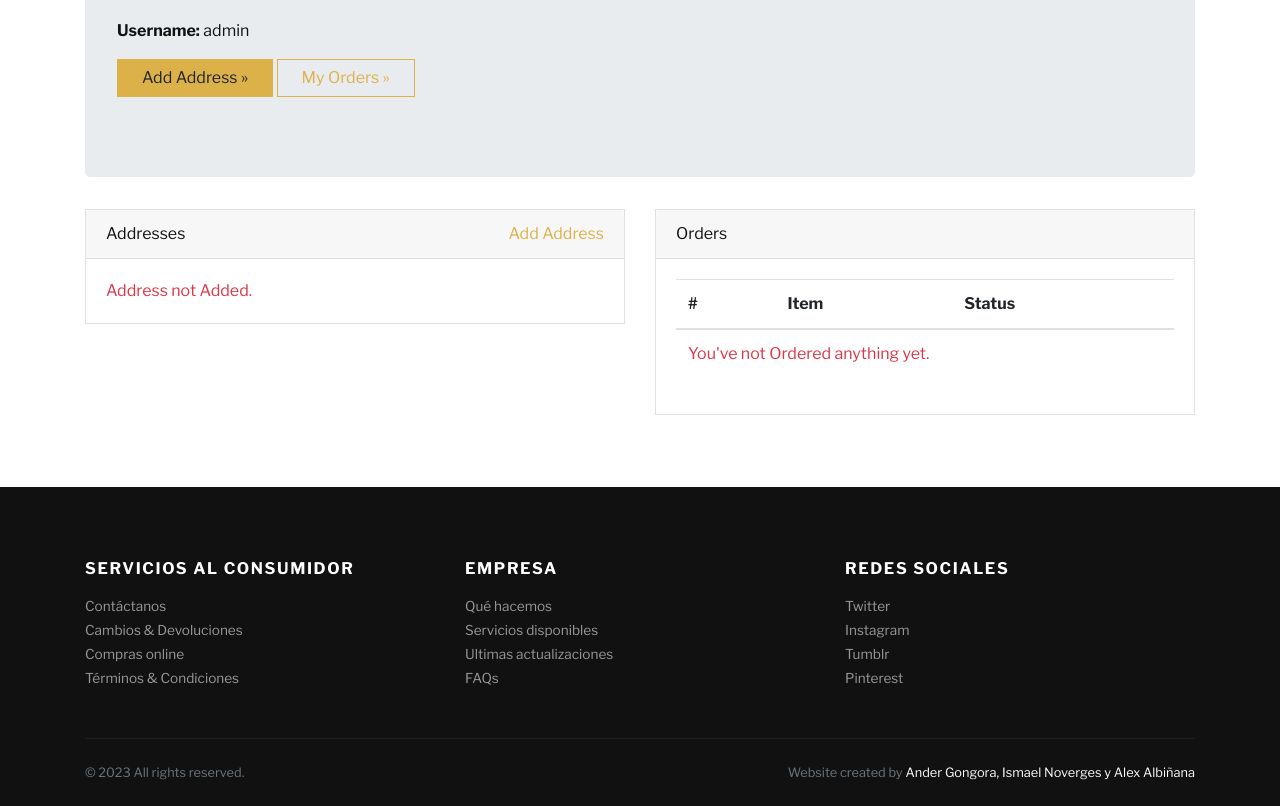
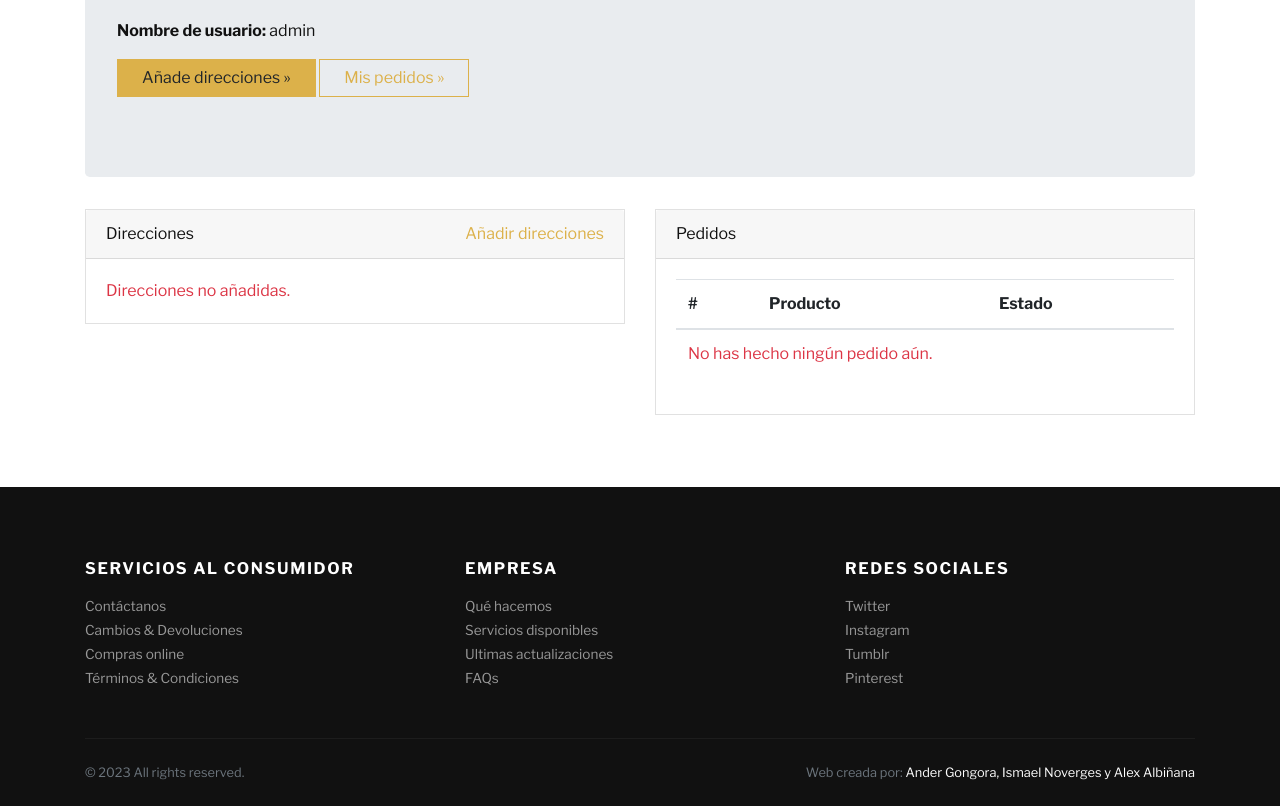
Before and after one commit to andergongora/FunHub, a Django app: page /accounts/profile/ in a window 1280 px wide. Shown: the part 212-1018 px from the top of the page. Run offline with Django 3.2, Linux system fonts and the light colour scheme; a user stored in the database is signed in; data comes from the database, SQL or seed files in the repository; both versions use the stored data as it was after the commit; data that the repository does not hold is empty; some libraries are stand-ins or nearby versions; some web fonts are replaced.

Commit message:
Más cambios en los html  y forms
El sql es un usuario q he creado por probar no hace falta q lo pilleis

```diff
--- a/templates/account/add_address.html
+++ b/templates/account/add_address.html
@@ -6,13 +6,13 @@
       <div class="container py-5">
         <div class="col-md-8 offset-2">
 
-        <h1 class="mb-5">Add New Address</h1>
+        <h1 class="mb-5">Añadir nuevas direcciones</h1>
 
 
         <div class="card mb-4" id="forms">
           <div class="card-header">
             <small>
-            With a this account, you can save time during checkout, access your shopping bag from any device and view your order history.
+            Añadiendo direcciones de envío y facturación, puedes ahorrar tiempo en el proceso de compra, acceder a tu carrito de la compra desde cualquier dispositivo y ver tu historial de pedidos.
             </small>
           </div>
           <div class="card-body">
@@ -30,7 +30,7 @@
                         <small class="text-danger">{{fm.errors|striptags}}</small>
                     </div>
                 {% endfor %}
-                <button class="btn btn-primary" type="submit">Submit</button>
+                <button class="btn btn-primary" type="submit">Añadir</button>
               </fieldset>
 
               {% if form.non_field_errors %}
--- a/templates/account/password_change.html
+++ b/templates/account/password_change.html
@@ -6,7 +6,7 @@
       <div class="container py-5">
         <div class="col-md-8 offset-2">
 
-        <h1 class="mb-5">Change Your Password</h1>
+        <h1 class="mb-5">Cambia de contraseña</h1>
 
 
         <div class="card mb-4" id="forms">
@@ -26,7 +26,7 @@
                         <small class="text-danger">{{fm.errors|striptags}}</small>
                     </div>
                 {% endfor %}
-                <button class="btn btn-primary" type="submit">Save</button>
+                <button class="btn btn-primary" type="submit">Guardar</button>
               </fieldset>
 
               {% if form.non_field_errors %}
--- a/templates/account/password_change_done.html
+++ b/templates/account/password_change_done.html
@@ -13,10 +13,10 @@
 
           <div class="card-body">
 
-            <h1>Your Password Changed Successfully.</h1>
+            <h1>Tu contraseña ha sido cambiado correctamente.</h1>
 
             <div class="text-center">
-                Let's <a href="{% url 'store:profile' %}"> go to Profile.</a>
+                Vamos <a href="{% url 'store:profile' %}"> a tu perfil.</a>
             </div>
 
           </div>
--- a/templates/account/password_reset.html
+++ b/templates/account/password_reset.html
@@ -6,8 +6,8 @@
       <div class="container py-5">
         <div class="col-md-8 offset-2">
 
-        <h1 class="mb-5">Password Reset</h1>
-        <p class="text-secondary">Add your Email Address to get password reset link.</p>
+        <h1 class="mb-5">Cambio de contraseña</h1>
+        <p class="text-secondary">Añade el email para recibir el link de cambio de contraseña.</p>
 
         <div class="card mb-4" id="forms">
 
@@ -26,7 +26,7 @@
                         <small class="text-danger">{{fm.errors|striptags}}</small>
                     </div>
                 {% endfor %}
-                <button class="btn btn-primary" type="submit">Submit</button>
+                <button class="btn btn-primary" type="submit">Enviar</button>
               </fieldset>
 
               {% if form.non_field_errors %}
--- a/templates/account/password_reset_complete.html
+++ b/templates/account/password_reset_complete.html
@@ -13,10 +13,10 @@
 
           <div class="card-body">
 
-            <h1>New Password Set Successfully.</h1>
+            <h1>Nueva contraseña establecida correctamente.</h1>
 
             <div class="text-center">
-              Let's <a href="{% url 'store:login' %}"> Login.</a>
+              Vamos a<a href="{% url 'store:login' %}"> Iniciar sesión.</a>
             </div>
 
           </div>
--- a/templates/account/password_reset_confirm.html
+++ b/templates/account/password_reset_confirm.html
@@ -6,8 +6,8 @@
       <div class="container py-5">
         <div class="col-md-8 offset-2">
 
-        <h1 class="mb-5">Set Password</h1>
-        <p class="text-secondary">Set new password here.</p>
+        <h1 class="mb-5">Establecer contraseña</h1>
+        <p class="text-secondary">Establece nueva contraseña aquí.</p>
 
         <div class="card mb-4" id="forms">
 
@@ -26,7 +26,7 @@
                         <small class="text-danger">{{fm.errors|striptags}}</small>
                     </div>
                 {% endfor %}
-                <button class="btn btn-primary" type="submit">Save</button>
+                <button class="btn btn-primary" type="submit">Guardar</button>
               </fieldset>
 
               {% if form.non_field_errors %}
--- a/templates/account/password_reset_done.html
+++ b/templates/account/password_reset_done.html
@@ -13,10 +13,10 @@
 
           <div class="card-body">
 
-            <h1>Email Sent Successfully.</h1>
+            <h1>Email enviado correctamente.</h1>
 
             <div>
-              Please Check your inbox for the password reset link.
+              Por favor revisa tu bandeja de entrada para el link de cambio de contraseña.
             </div>
 
           </div>
--- a/templates/account/profile.html
+++ b/templates/account/profile.html
@@ -9,8 +9,8 @@
         <div class="jumbotron">
           <h1>{{request.user.first_name}} {{request.user.last_name}}</h1>
           <p><strong>Email:</strong> {{request.user.email}}</p>
-          <p><strong>Username:</strong> {{request.user.username}}</p>
-          <p><a class="btn btn-primary btn-large" href="{% url 'store:add-address' %}">Add Address »</a> <a class="btn btn-outline-primary btn-large" href="#">My Orders »</a></p>
+          <p><strong>Nombre de usuario:</strong> {{request.user.username}}</p>
+          <p><a class="btn btn-primary btn-large" href="{% url 'store:add-address' %}">Añade direcciones »</a> <a class="btn btn-outline-primary btn-large" href="#">Mis pedidos »</a></p>
         </div>
 
 
@@ -18,25 +18,24 @@
 
           <div class="col-lg-6">
             <div class="card mb-4" id="headings">
-              <div class="card-header">Addresses <span class="float-right"><a href="{% url 'store:add-address' %}">Add Address</a></span></div>
+              <div class="card-header">Direcciones <span class="float-right"><a href="{% url 'store:add-address' %}">Añadir direcciones</a></span></div>
               <div class="card-body">
                 {% if addresses %}
                     {% for address in addresses %}
-                        <h4 class="mb-3">Address {{forloop.counter}}</h4>
+                        <h4 class="mb-3">Direcciones {{forloop.counter}}</h4>
 
                         <span class="float-right"><a href="{% url 'store:remove-address' address.id %}"><i class="fas fa-trash-alt small text-muted"></i></a></span>
 
                         <p>
-                            <strong>Locality: </strong>{{address.locality}} <br>
-                            <strong>City: </strong>{{address.city}} <br>
-                            <strong>State: </strong>{{address.state}} <br>
+                            <strong>Ciudad: </strong>{{address.city}} <br>
+                            <strong>País: </strong>{{address.state}} <br>
                         </p>
 
                         <hr>
                     {% endfor %}
                 {% else %}
                 <div class="text-danger">
-                  Address not Added.
+                  Direcciones no añadidas.
                 </div>
                 {% endif %}
 
@@ -46,14 +45,14 @@
 
           <div class="col-lg-6">
             <div class="card mb-4" id="tables">
-              <div class="card-header">Orders</div>
+              <div class="card-header">Pedidos</div>
               <div class="card-body">
                 <table class="table table-hover">
                   <thead>
                     <tr>
                       <th>#</th>
-                      <th>Item</th>
-                      <th>Status</th>
+                      <th>Producto</th>
+                      <th>Estado</th>
                     </tr>
                   </thead>
                   <tbody>
@@ -69,7 +68,7 @@
                       {% endfor %}
                     {% else %}
                     <tr>
-                      <td class="text-danger" colspan="3">You've not Ordered anything yet.</td>
+                      <td class="text-danger" colspan="3">No has hecho ningún pedido aún.</td>
                     </tr>
                     {% endif %}
 
--- a/templates/footer.html
+++ b/templates/footer.html
@@ -36,7 +36,7 @@
               </div>
               <div class="col-lg-6 text-lg-right">
                 <p class="small text-muted mb-0">
-                  Website created by
+                  Web creada por:
                   <a class="text-white reset-anchor" href="#" target="_blank">Ander Gongora, Ismael Noverges y Alex Albiñana</a>
                 </p>
               </div>
--- a/templates/store/cart.html
+++ b/templates/store/cart.html
@@ -121,7 +121,7 @@
                     {% if addresses %}
                       {% for address in addresses %}
                         <div class="mb-3">
-                        <input type="radio" name="address" value="{{address.id}}"> <strong>Address {{forloop.counter}}</strong> <br>
+                        <input type="radio" name="address" value="{{address.id}}"> <strong>Dirección {{forloop.counter}}</strong> <br>
                         ( {{address.locality}}, {{address.city}}, {{address.state}} )
                         </div>
                       {% endfor %}
@@ -131,7 +131,7 @@
                     <div class="text-end" id="paypal-button-container"></div>
 
                     {% comment %} For Cash on Delivery {% endcomment %}
-                    <button type="submit" class="btn btn-dark btn-lg btn-outline-dark" type="submit"> <i class="fas fa-dollar-sign mr-2"></i>Cash on Delivery</button>
+                    <button type="submit" class="btn btn-dark btn-lg btn-outline-dark" type="submit"> <i class="fas fa-dollar-sign mr-2"></i>Pago</button>
 
                   </form>
 
```
Also changed, not shown: store/forms.py (+5 -5 lines), templates/account/register.html (+4 -4 lines), templates/registration/password_reset_email.html (+6 -5 lines), templates/store/favorites.html (+10 -10 lines), templates/store/orders.html (+6 -6 lines), db.sqlite3.
